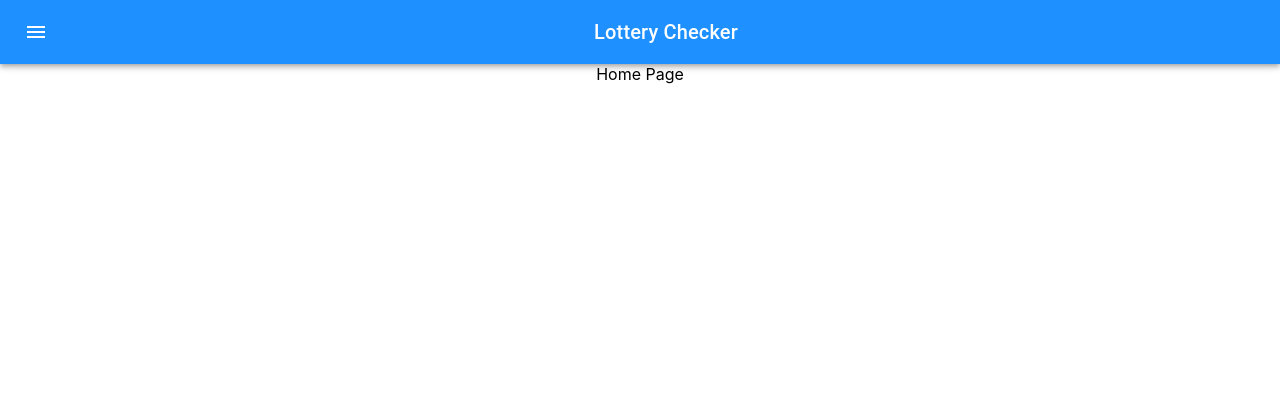
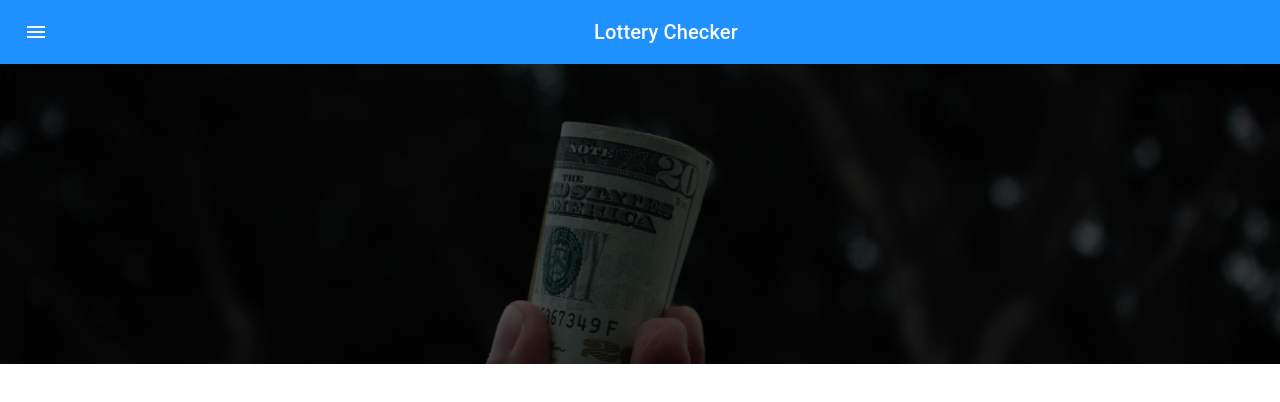
Before and after one commit to lottery-checker/lottery-checker.github.io, a React (Create React App) app: page / in a window 1280 px wide. Shown: the top 402 px of the page. Built offline with nearby package versions, Linux system fonts and the light colour scheme.

Commit message:
Created Banner Image

```diff
--- /dev/null
+++ b/src/components/Banner/Banner.css
@@ -0,0 +1,17 @@
+.banner{
+  display: flex;
+}
+.banner__image{
+  display: flex;
+  flex: 1;
+  background-repeat: no-repeat;
+  background-position: center;
+  background-size: cover;
+}
+.banner--layer{
+  display: flex;
+  flex: 1;
+  /* width: 100%; */
+  height: 300px;
+  background-color: rgba(0, 0, 0, 0.65);
+}
--- /dev/null
+++ b/src/components/Banner/Banner.jsx
@@ -0,0 +1,16 @@
+import React from 'react';
+import './Banner.css';
+
+export const Banner = () => {
+  const imageURL = process.env.PUBLIC_URL+"/images/banner.jpg";
+  return (
+    <div className="banner">
+      <div className="banner__image" style={{ backgroundImage: `url(${imageURL})` }}>
+        <div className="banner--layer">
+          zz
+        </div>
+      </div>
+    </div>
+  )
+}
+export default Banner;
--- a/src/pages/Home/Home.jsx
+++ b/src/pages/Home/Home.jsx
@@ -1,9 +1,10 @@
 import React from 'react';
+import Banner from '../../components/Banner/Banner';
 import './Home.css';
 const Home = () => {
     return (
         <div className='Home'>
-            Home Page
+          <Banner/>
         </div>
     )
 }
```
Also changed, not shown: public/images/banner.jpg (added), 1 other file (tests, documents, lock files or other folders).
